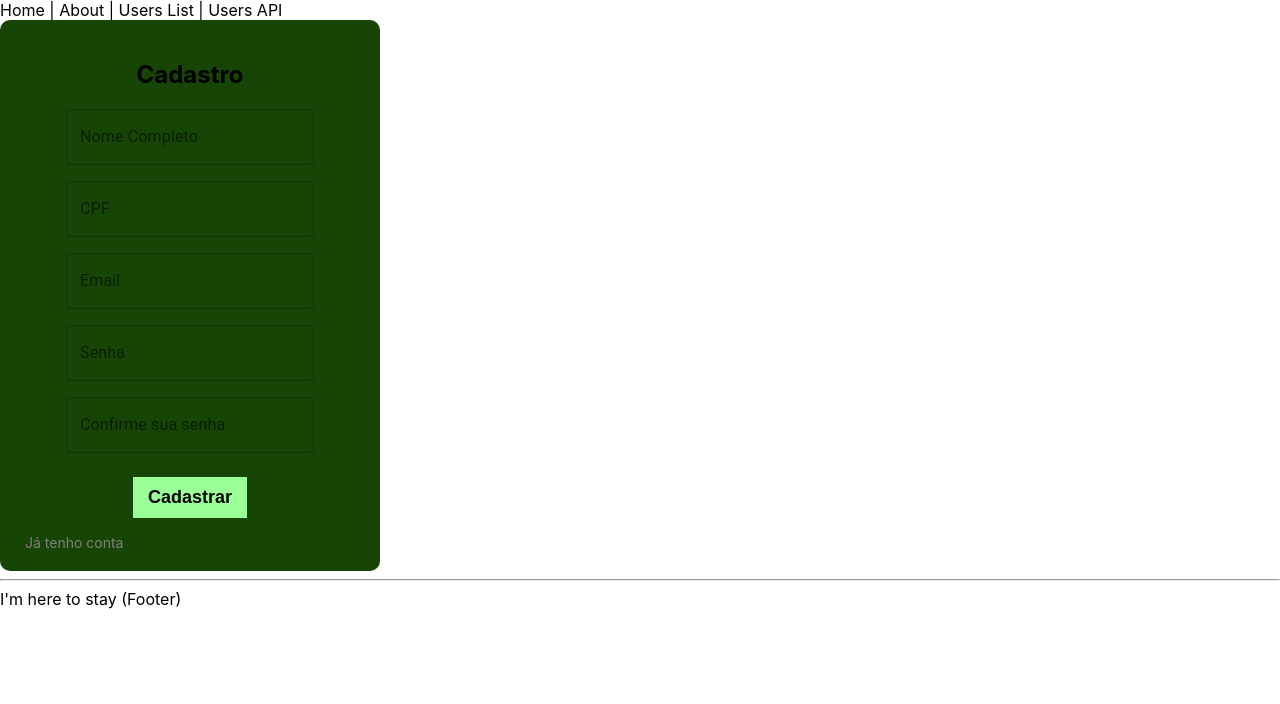
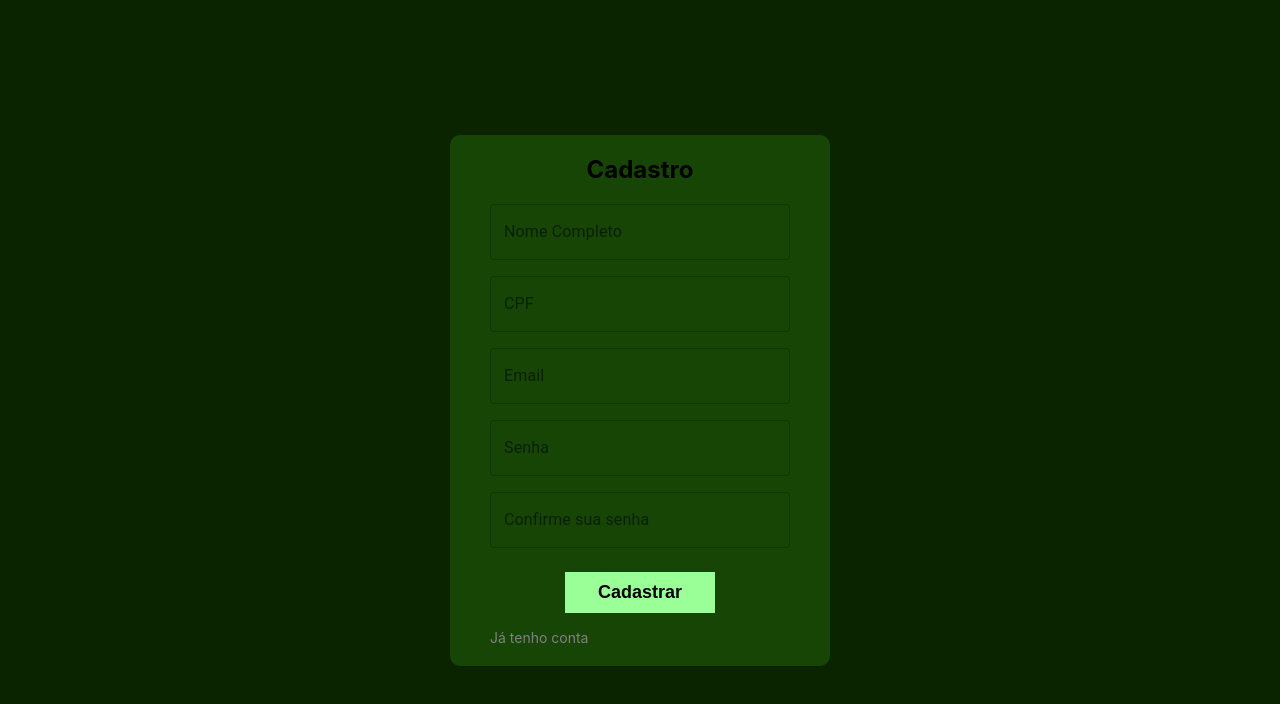
Before and after one commit to diogo-dpa/ufmg-aproximacao-politica, a Next.js app: page /cadastro in a window 1280 px wide. Shown: the top 704 px of the page. Built offline with nearby package versions, Linux system fonts and the light colour scheme.

Commit message:
Correções estéticas nas paginas

```diff
--- a/package.json
+++ b/package.json
@@ -9,6 +9,7 @@
   },
   "dependencies": {
     "@material-ui/core": "^4.11.3",
+    "@material-ui/icons": "^4.11.2",
     "next": "latest",
     "react": "^17.0.1",
     "react-dom": "^17.0.1"
--- a/src/pages/cadastro.tsx
+++ b/src/pages/cadastro.tsx
@@ -6,10 +6,11 @@ import styles from '../styles/pages/Cadastro.module.css';
 
 const Cadastro = () => {
   return (
-    <Layout title="">
+    // <Layout title="">
+    <div className={styles.fullPage}>
       <div className={styles.cadastroContainer}>
 
-      <h2 className={styles.loginTitle}>Cadastro</h2>
+        <h2 className={styles.registerTitle}>Cadastro</h2>
 
         <TextField
           variant="outlined"
@@ -56,7 +57,8 @@ const Cadastro = () => {
             <a className={styles.logIn}>Já tenho conta</a>
           </Link>
       </div>
-  </Layout>
+    </div>
+  // </Layout>
     )
 }
 
--- a/src/styles/globals.css
+++ b/src/styles/globals.css
@@ -5,7 +5,8 @@ body {
   font-family: -apple-system, BlinkMacSystemFont, Segoe UI, Roboto, Oxygen,
     Ubuntu, Cantarell, Fira Sans, Droid Sans, Helvetica Neue, sans-serif;
   --primary: #164505;
-  --background: #164505;
+  --mainBox: #164505;
+  --background: #0A2400;
   --secondary: #ebe9e8;
   --text-primary: #ffffff;
   --text-secondary: #808080;
@@ -13,6 +14,10 @@ body {
   --border-color: #a6a6ab;
   --button-color: #9aff96;
   --footer-background: #4a4b4c;
+}
+
+h1, h2, h3, h4, h5, h6, p{
+  margin: 0;
 }
 
 a {
--- a/src/styles/pages/Cadastro.module.css
+++ b/src/styles/pages/Cadastro.module.css
@@ -1,13 +1,24 @@
+.fullPage{
+  width: 100%;
+  min-height: 100vh;
+
+  display: flex;
+  flex-direction: column;
+  align-items: center;
+  justify-content: center;
+  background: var(--background);
+}
+
 .cadastroContainer {
   width: 380px;
   max-width: 90%;
 
   height: auto;
-  background: var(--background);
+  background: var(--mainBox);
 
   border-radius: 10px;
 
-  padding: 20px 25px;
+  padding: 20px 40px;
 
   display: flex;
   flex-direction: column;
@@ -15,11 +26,20 @@
   justify-content: space-evenly;
 }
 
+.registerTitle{
+  margin-bottom: 20px;
+}
+
+.inputText {
+  width: 100%;
+}
+
 .inputText + .inputText {
   margin-top: 16px;
 }
 
 .registerButton {
+  width: 150px;
   max-width: 90%;
   padding: 10px 15px;
   border: 0;
--- a/src/styles/pages/EsqueciMinhaSenha.module.css
+++ b/src/styles/pages/EsqueciMinhaSenha.module.css
@@ -1,13 +1,24 @@
-.concludedRegisterContainer {
+.fullPage{
+  width: 100%;
+  min-height: 100vh;
+
+  display: flex;
+  flex-direction: column;
+  align-items: center;
+  justify-content: center;
+  background: var(--background);
+}
+
+.forgotPasswordContainer {
   width: 380px;
   max-width: 90%;
 
   height: auto;
-  background: var(--background);
+  background: var(--mainBox);
 
   border-radius: 10px;
 
-  padding: 20px 25px;
+  padding: 20px 40px;
 
   display: flex;
   flex-direction: column;
@@ -15,9 +26,19 @@
   justify-content: space-evenly;
 }
 
+.forgotPasswordTitle{
+
+  margin-bottom: 20px;
+}
+
 .forgotPasswordDescription {
   font-size: 14px;
   color: #ffffff;
+  margin-bottom: 20px;
+}
+
+.inputText {
+  width: 100%;
 }
 
 .inputText + .inputText {
@@ -25,6 +46,7 @@
 }
 
 .sendButton {
+  width: 150px;
   max-width: 90%;
   padding: 10px 15px;
   border: 0;
--- a/src/styles/pages/Home.module.css
+++ b/src/styles/pages/Home.module.css
@@ -1,13 +1,28 @@
+.fullPage{
+  width: 100%;
+  min-height: 100vh;
+
+  display: flex;
+  flex-direction: column;
+  align-items: center;
+  justify-content: center;
+  background: var(--background);
+}
+
+.mainTitle{
+  margin-bottom: 20px;
+}
+
 .homeContainer {
   width: 380px;
   max-width: 90%;
 
   height: 402px;
-  background: var(--background);
+  background: var(--mainBox);
 
   border-radius: 10px;
 
-  padding: 10px 20px;
+  padding: 20px 40px;
 
   display: flex;
   flex-direction: column;
@@ -15,7 +30,12 @@
   justify-content: space-evenly;
 }
 
+.textInput{
+  width: 100%;
+}
+
 .loginButton {
+  width: 150px;
   max-width: 90%;
   padding: 10px 15px;
 
@@ -34,6 +54,14 @@
   opacity: 0.8;
 }
 
+.usefulLink{
+  align-self: flex-start;
+  display: flex;
+  flex-direction: column;
+  align-items: flex-start;
+  justify-content: center;
+}
+
 .forgotPassword,
 .signUp {
   font-size: 0.875rem;
@@ -44,6 +72,10 @@
   transition: opacity 0.2s;
 }
 
+.signUp{
+  margin-top: 12px;
+}
+
 .forgotPassword:hover {
   opacity: 0.8;
 }
```
Also changed, not shown: src/pages/cadastroConcluido.tsx (+5 -3 lines), src/pages/esqueciminhasenha.tsx (+5 -2 lines), src/pages/index.tsx (+9 -3 lines), src/styles/pages/CadastroConcluido.module.css (+18 -12 lines), public/assets/greenCheck.svg (added), 1 other file (tests, documents, lock files or other folders). Lines whose indentation alone changed are shown as unchanged.
